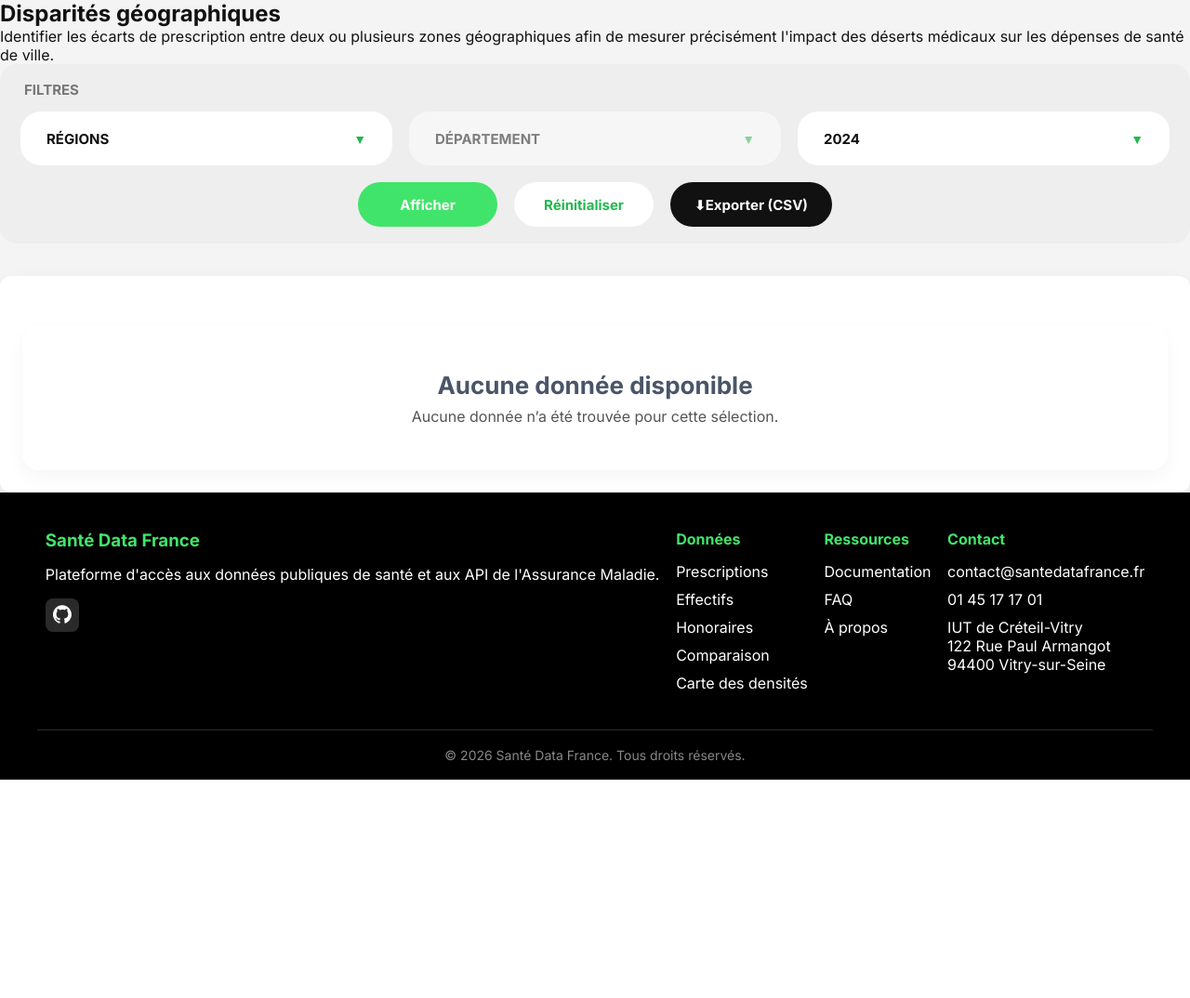
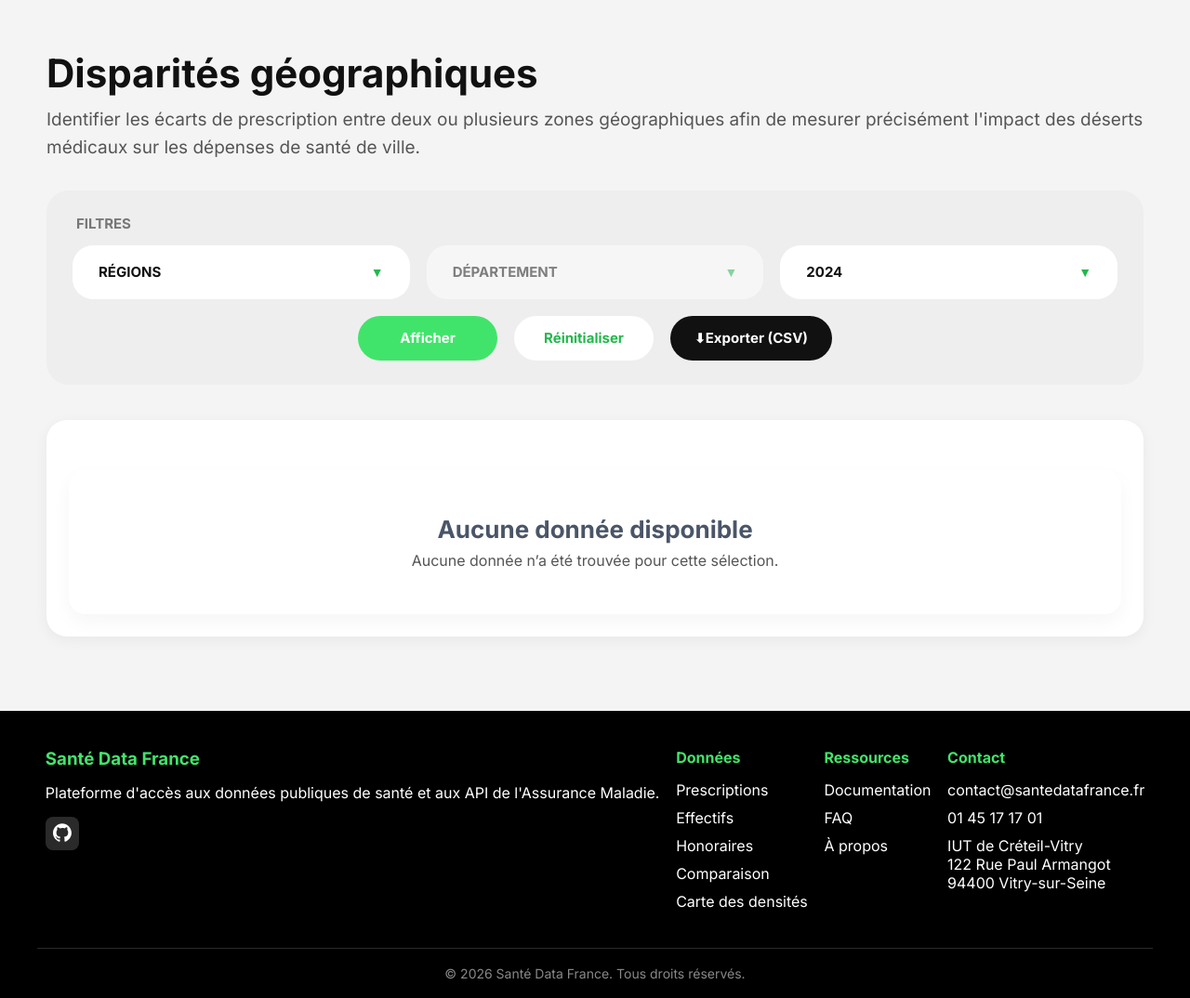
Before and after one commit to Manoah007/SAE201-app, a Flask app: page /prescriptions/disparite in a window 1280 px wide. Shown: the part 61-1135 px from the top of the page at 93% size. Before the commit the page ends 900 px from the top, so only its background shows below. Run offline with Flask 3, Linux system fonts and the light colour scheme; data that the repository does not hold is empty.

Commit message:
Correction + amélioration finale

```diff
--- a/static/css/pages/page_disparite.css
+++ b/static/css/pages/page_disparite.css
@@ -674,3 +674,77 @@
     background: #2a2a2a;
     color: #e0e0e0;
 }
+
+/* ==========================================
+   PRESCRIPTIONS - MISE EN PAGE GLOBALE
+   ========================================== */
+
+.contexte-disparite {
+    background: #f4f4f4;
+    padding: 45px 50px;
+    min-height: 70vh;
+}
+
+/* En-tête de la page */
+.contexte-disparite .prescriptions-header {
+    max-width: 1350px;
+    margin: 0 auto 30px;
+    padding: 8px 0 0;
+}
+
+.contexte-disparite .prescriptions-header h1 {
+    font-size: 42px;
+    font-weight: 800;
+    margin-bottom: 10px;
+    color: #111;
+}
+
+.contexte-disparite .prescriptions-header p {
+    max-width: 1200px;
+    font-size: 19px;
+    line-height: 1.6;
+    color: #555;
+}
+
+/* Bloc filtres plus respirant */
+.contexte-disparite .filters-box {
+    max-width: 1350px;
+    margin: 0 auto 38px;
+    padding: 26px 28px;
+    border-radius: 24px;
+}
+
+/* Résultats alignés avec le reste de la page */
+.contexte-disparite .prescriptions-results {
+    max-width: 1350px;
+    margin: 0 auto 35px;
+    border-radius: 22px;
+}
+
+/* Mode sombre */
+[data-theme="dark"] .contexte-disparite {
+    background: #121212;
+}
+
+[data-theme="dark"] .contexte-disparite .prescriptions-header h1 {
+    color: #f0f0f0;
+}
+
+[data-theme="dark"] .contexte-disparite .prescriptions-header p {
+    color: #aaa;
+}
+
+/* Responsive */
+@media (max-width: 700px) {
+    .contexte-disparite {
+        padding: 30px 20px;
+    }
+
+    .contexte-disparite .prescriptions-header h1 {
+        font-size: 32px;
+    }
+
+    .contexte-disparite .prescriptions-header p {
+        font-size: 16px;
+    }
+}
```
